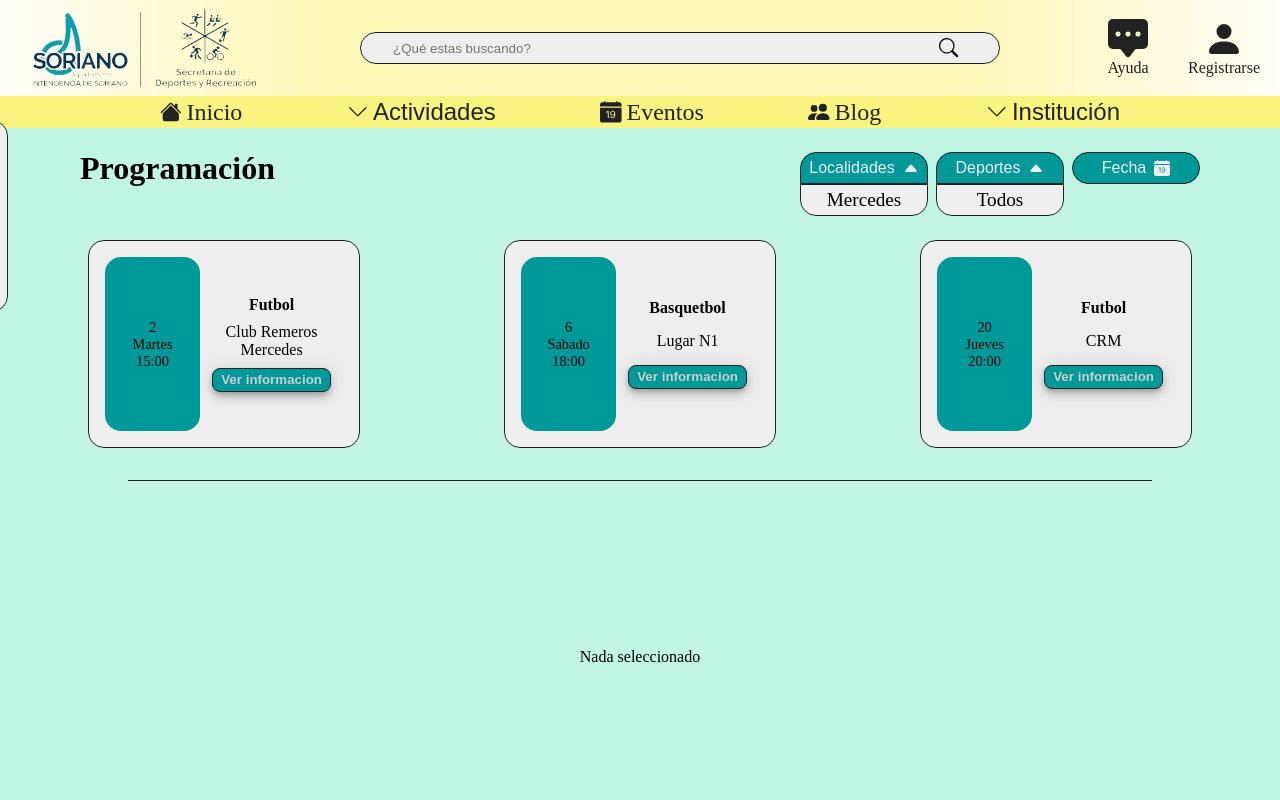
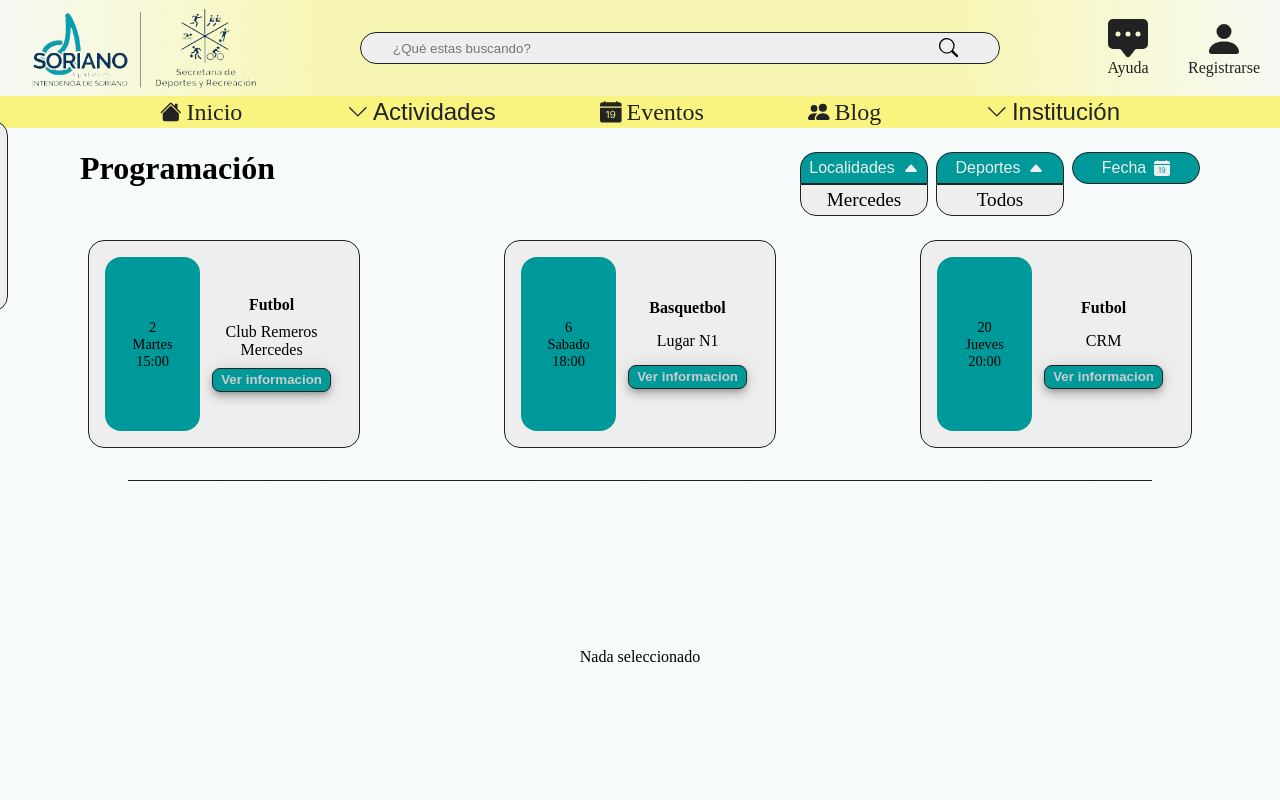
Before and after one commit to sorianosports23/sorianosports, a React (Create React App) app: page /events in a window 1280 px wide. Shown: the top 800 px of the page. Built offline with nearby package versions, Linux system fonts and the light colour scheme.

Commit message:
background

```diff
--- a/src/App.tsx
+++ b/src/App.tsx
@@ -5,6 +5,7 @@ import "./css/colors.css"
 import PageEvents from "./pages/user/PageEvents";
 import PageIndexAdmin from "./pages/admin/PageIndexAdmin";
 import PageDepartments from "./pages/user/activities/PageDepartments";
+import PageSports from "./pages/user/activities/PageSports";
 
 const pageUserRoutes: RouteObject[] = [
   {
@@ -15,6 +16,9 @@ const pageUserRoutes: RouteObject[] = [
   },
   {
     path: "/activities/departments", element: <PageDepartments/>
+  },
+  {
+    path: "/activities/sports", element: <PageSports/>
   }
 ]
 
--- a/src/components/templates/CompHeader.tsx
+++ b/src/components/templates/CompHeader.tsx
@@ -100,7 +100,7 @@ const CompHeader = () => {
                 </Link>
               </li>
               <li>
-                <Link to="/" tabIndex={activitiesDropdown ? 0 : -1}>
+                <Link to="/activities/sports" tabIndex={activitiesDropdown ? 0 : -1}>
                   Deportes
                 </Link>
               </li>
--- a/src/css/events/PageEvents.module.css
+++ b/src/css/events/PageEvents.module.css
@@ -1,9 +1,9 @@
 .main {
-  background-color: #c1f6e4;
+  /* background-color: #c1f6e4; */
 }
 
 .programation {
-  background: #c1f6e4;
+  /* background: #c1f6e4; */
   height: max-content;
 }
 
@@ -115,7 +115,7 @@
 }
 
 .info {
-  background-color: #c1f6e4;
+  /* background-color: #c1f6e4; */
   height: 20rem;
   width: 100%;
   padding: 1rem;
--- a/src/css/global.css
+++ b/src/css/global.css
@@ -6,6 +6,10 @@
 
 html, body {
   height: 100%;
+}
+
+body:has(.background-main) {
+  background: fixed url("../../public/assets/img/background.jpg");
 }
 
 #root {
@@ -23,6 +27,6 @@ button {
   cursor: pointer;
 }
 
-.background-main {
+/* .background-main {
   background: var(--body-bg);
-}
+} */
--- /dev/null
+++ b/src/pages/user/activities/PageSports.tsx
@@ -0,0 +1,11 @@
+import PageUser from "../PageUser"
+
+const PageSports = () => {
+  return (
+    <PageUser>
+
+    </PageUser>
+  )
+}
+
+export default PageSports
```
Also changed, not shown: public/assets/img/background.jpg (added).
